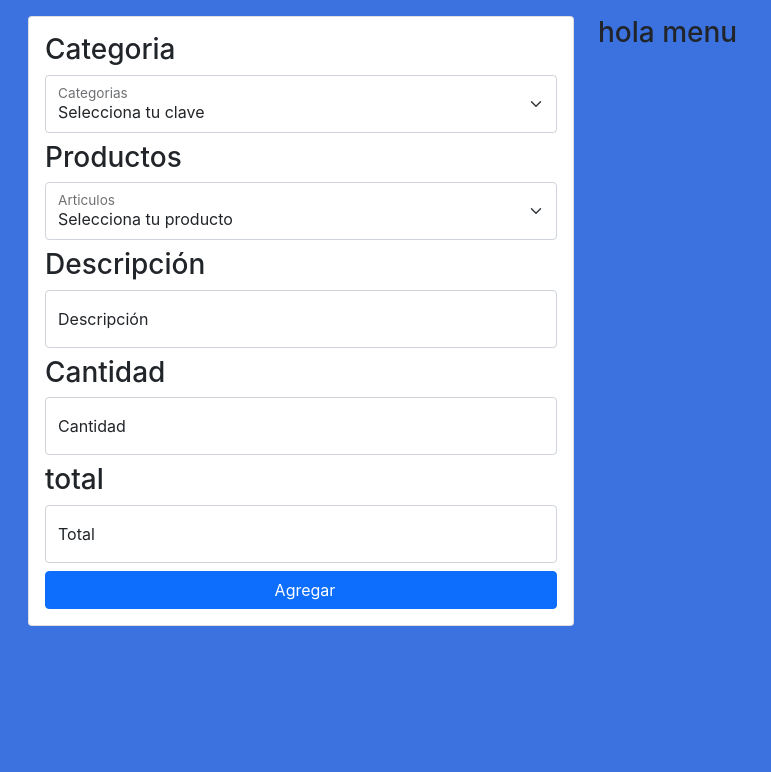
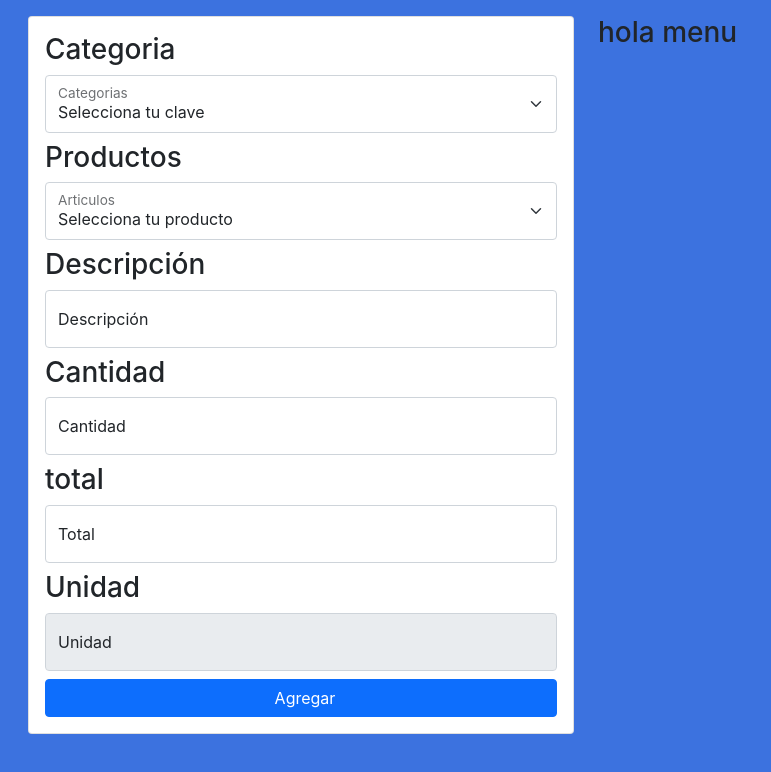
Before and after one commit to emanuelhardwell/select-dinamico-reactjs, a React (Create React App) app: page / in a window 1280 px wide. Shown: the top 772 px of the page, without its empty margins (0-771 px from the left). Built offline with nearby package versions, Linux system fonts and the light colour scheme.

Commit message:
Se actualizaron los metodos importantes

```diff
--- a/src/components/SelectScreen.js
+++ b/src/components/SelectScreen.js
@@ -120,12 +120,13 @@ export const SelectScreen = () => {
     clave: "",
     producto: "",
     descripcion: "",
+    unidad: "",
     cantidad: "",
     total: "",
   };
 
   const [data, setData] = useState(initialState);
-  let { clave, producto, descripcion, cantidad, total } = data;
+  let { clave, producto, descripcion, unidad, cantidad, total } = data;
 
   const handleCargarProductos = (e) => {
     const opcion = e.target.value;
@@ -136,6 +137,7 @@ export const SelectScreen = () => {
       cantidad: "",
       total: "",
       descripcion: "",
+      unidad: "",
     });
 
     const resultado = informacion.find((item) => item.claves.nombre === opcion);
@@ -146,6 +148,16 @@ export const SelectScreen = () => {
     }
   };
 
+  const handleVerificarProducto = (e) => {
+    setData({
+      ...data,
+      cantidad: "",
+      total: "",
+      descripcion: "",
+      unidad: "",
+    });
+  };
+
   const handleCargarTotal = (e) => {
     let cantidad = e.target.value;
     let productoFinal = producto;
@@ -154,8 +166,14 @@ export const SelectScreen = () => {
       (item) => item.nombre === productoFinal || item.nombre === "otro"
     );
     let res = resultado.precio * cantidad;
-
-    setData({ ...data, cantidad: cantidad, total: res });
+    let unidadFinal = resultado.unidad;
+    console.log(unidadFinal);
+    setData({
+      ...data,
+      cantidad: cantidad,
+      total: res,
+      unidad: unidadFinal,
+    });
   };
 
   const handleInputChange = (e) => {
@@ -215,6 +233,7 @@ export const SelectScreen = () => {
                     name="producto"
                     value={producto}
                     onChange={handleInputChange}
+                    onClick={handleVerificarProducto}
                   >
                     <option value=""> Selecciona tu producto </option>
                     {arrayProductos.map((item, i) => (
@@ -243,7 +262,6 @@ export const SelectScreen = () => {
                 <h3> Cantidad </h3>
                 <div className="form-floating mb-2">
                   <input
-                    disabled={clave === "-1" ? true : false}
                     type="number"
                     className="form-control"
                     id="floatingInput9"
@@ -272,6 +290,21 @@ export const SelectScreen = () => {
                   <label htmlFor="floatingInput1"> Total </label>
                 </div>
 
+                <h3> Unidad </h3>
+                <div className="form-floating mb-2">
+                  <input
+                    disabled={true}
+                    type="text"
+                    className="form-control"
+                    id="floatingInput3"
+                    placeholder="a"
+                    name="unidad"
+                    value={unidad}
+                    onChange={handleInputChange}
+                  />
+                  <label htmlFor="floatingInput3"> Unidad </label>
+                </div>
+
                 <div className="d-grid gap-2">
                   <button type="submit" className="btn btn-primary">
                     <i className="far fa-save me-2"></i>
```
